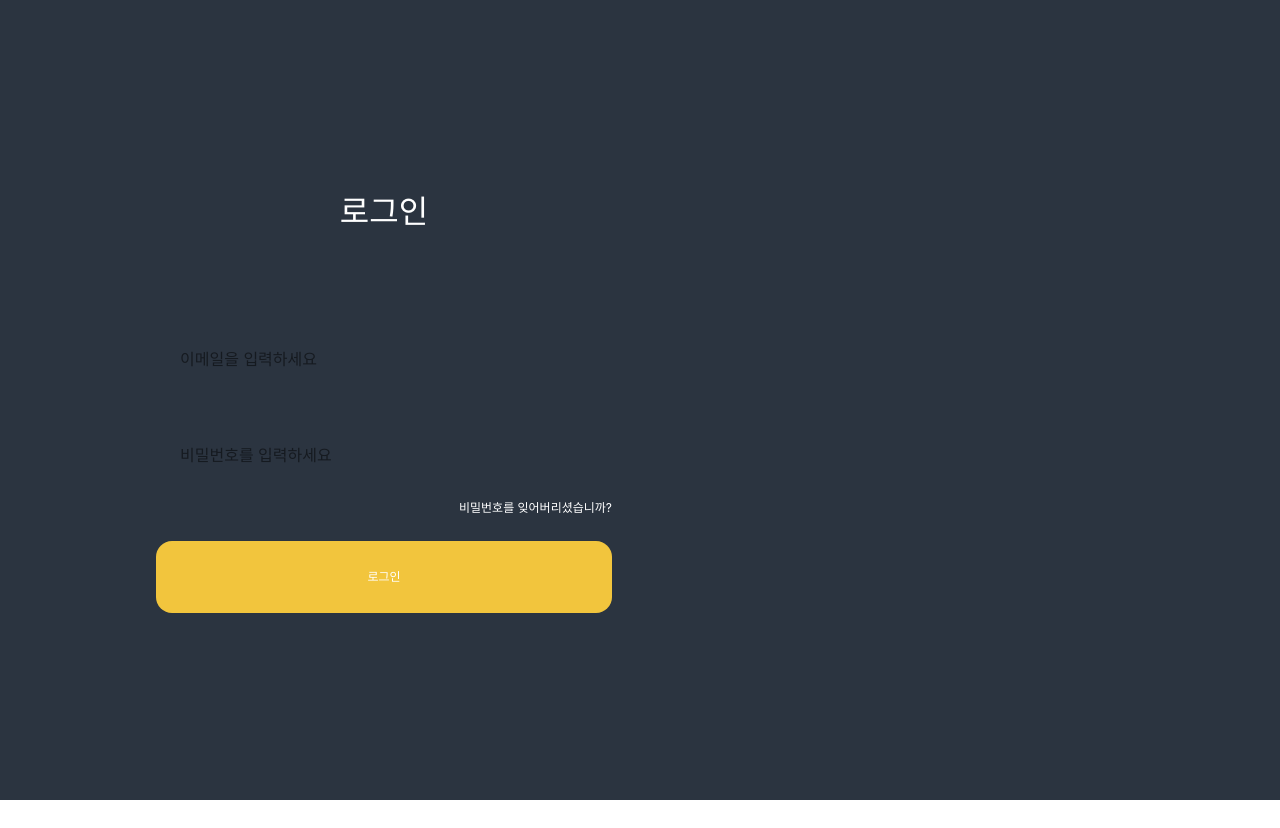
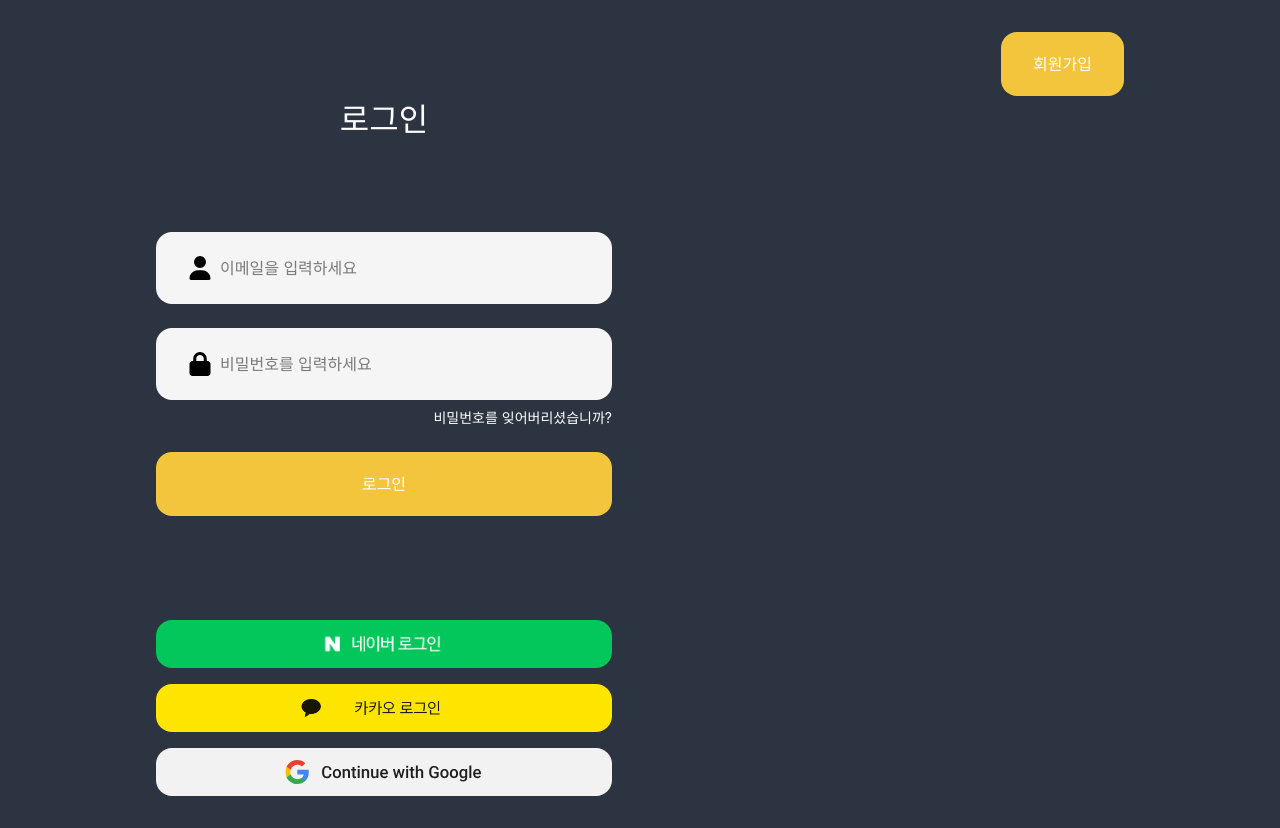
Before and after one commit to RoadCode-Capstone/Web-front, a React (Vite) app: page / in a window 1280 px wide. Before the commit the page ends 800 px from the top, so only its background shows below. Built offline with nearby package versions, Linux system fonts and the light colour scheme; a web font is replaced by a local one.

Commit message:
feat: 로그인 페이지 구현

```diff
--- a/src/App.tsx
+++ b/src/App.tsx
@@ -1,18 +1,25 @@
-import React from 'react';
-import './App.css';
-import {BrowserRouter, Route, Routes} from "react-router-dom"
-import { Login, Register, PasswordFinding } from './presentation/components';
-
+import React from "react";
+import "./App.css";
+import { BrowserRouter, Route, Routes } from "react-router-dom";
+import {
+  LoginForm,
+  RegisterForm,
+  PasswordFinding,
+  PasswordSetting,
+} from "./presentation/components";
+import { Login } from "./presentation/pages";
 
 function App() {
   return (
     <div className="App">
       <BrowserRouter>
-				<Routes>
-					<Route path="/" element={<Login />}></Route>
-          <Route path="/register" element={<Register />}></Route>
-          <Route path="/password-finding" element={<PasswordFinding />}></Route>
-				</Routes>
+        <Routes>
+          <Route path="/" element={<Login />}></Route>
+          {/* <Route path="/register" element={<RegisterForm />}></Route>
+          <Route path="/passwordFinding" element={<PasswordFinding />}></Route>
+          <Route path="/passwordSetting" element={<PasswordSetting />}></Route>
+          <Route path="/registerSuccess" element={<RegisterSuccess />}></Route> */}
+        </Routes>
       </BrowserRouter>
     </div>
   );
--- /dev/null
+++ b/src/presentation/pages/Login.tsx
@@ -0,0 +1,37 @@
+import { Button, ImageButton, LoginForm } from "../components";
+
+const Login = () => {
+  return (
+    <div className="w-full min-h-screen bg-main px-[156px] py-8 flex flex-col">
+      <div className="flex justify-end">
+        <Button
+          type="button"
+          label="회원가입"
+          onClick={() => {
+            window.location.href = "/register"; // 예시
+          }}
+        />
+      </div>
+      <div className=" w-[456px] flex flex-col gap-y-20 ">
+        <h1 className=" text-headlineL text-white mb-2">로그인</h1>
+        <LoginForm />
+        <div className="flex flex-col gap-y-4">
+          <ImageButton
+            src="src\presentation\assets\naverLoginImg\btnG_완성형.png"
+            buttonStyle="bg-naver w-full"
+          />
+          <ImageButton
+            src="src\presentation\assets\kakaoLoginImg\kakao_login_large_narrow_ko.png"
+            buttonStyle="bg-kakao w-full"
+          />
+          <ImageButton
+            src="src\presentation\assets\googleLoginImg\web_neutral_sq_ctn.svg"
+            buttonStyle="bg-google w-full"
+          />
+        </div>
+      </div>
+    </div>
+  );
+};
+
+export default Login;
--- /dev/null
+++ b/src/presentation/pages/index.tsx
@@ -0,0 +1 @@
+export { default as Login } from "./Login";
```
Also changed, not shown: src/presentation/components/index.tsx (+5 -3 lines).
